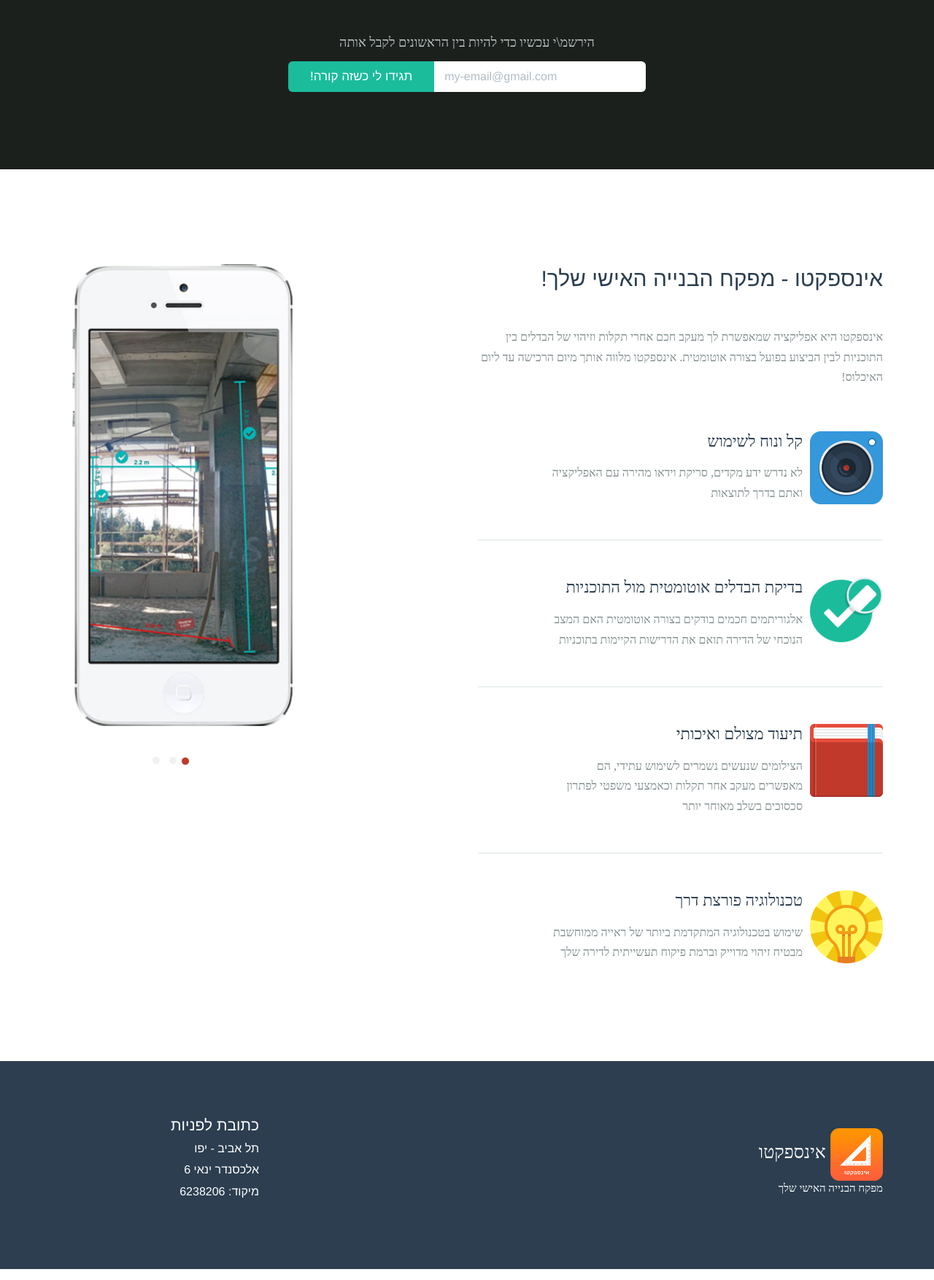
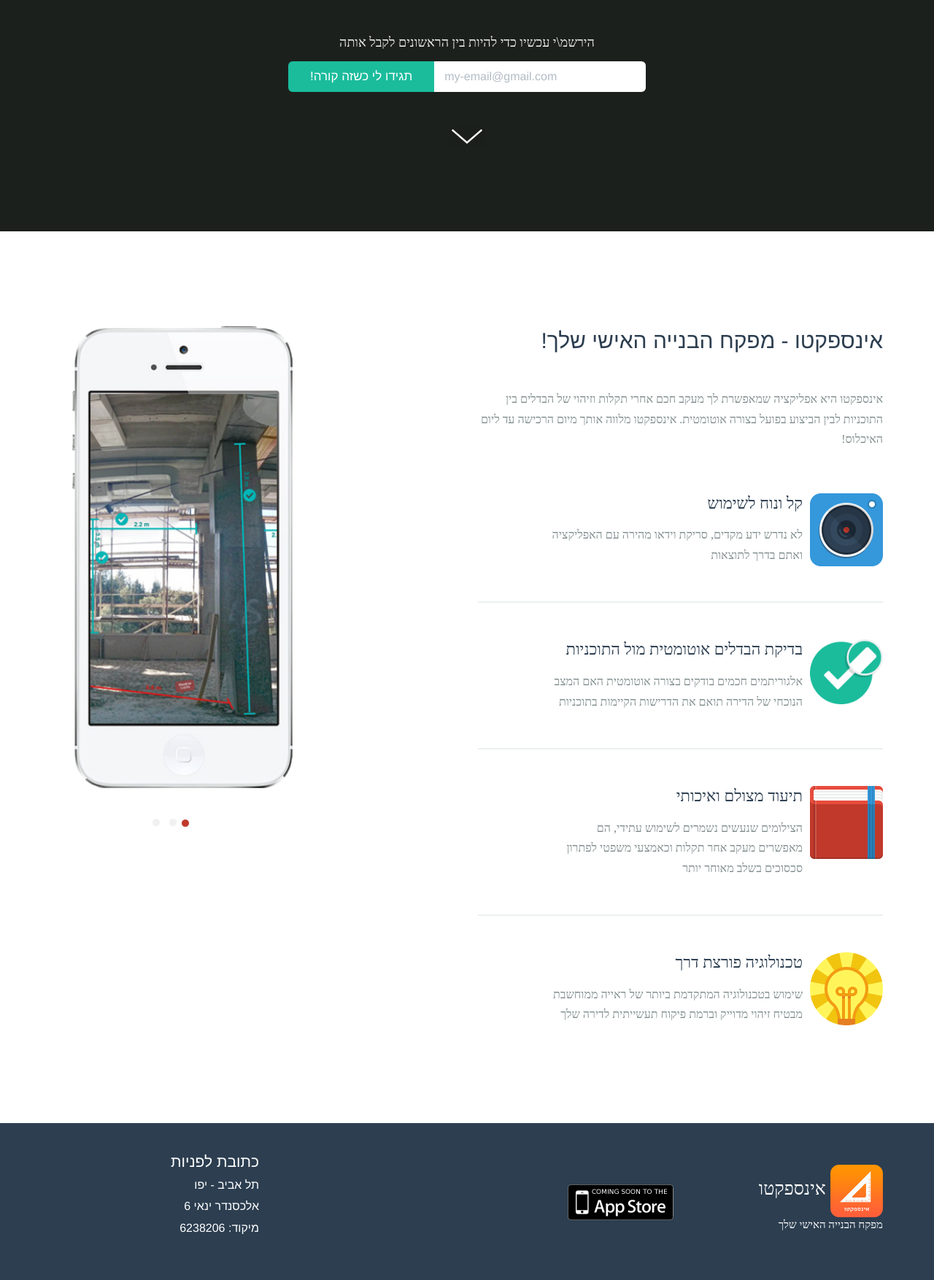
Before and after one commit to eyal0s/Inspecto, a plain HTML site: page index.html in a window 1280 px wide. Shown: the part 471-2225 px from the top of the page at 73% size. Drawn offline with nearby package versions, Linux system fonts and the light colour scheme; a web font is replaced by a local one.

Commit message:
added this fucking cool arrow

```diff
--- a/assets/css/custom.css
+++ b/assets/css/custom.css
@@ -57,7 +57,7 @@
 }
 
 .header-14-sub .background {
-  opacity: 0.4;
+  opacity: 0.6;
 }
 
 .logo {
@@ -89,3 +89,22 @@
   color: blue;
 
 }
+
+.move-to-section-arrow-wrapper .move-to-section-arrow {
+  display: block;
+  background: url("../../images/arrow.png") no-repeat bottom center;
+  height: 30px;
+  width: 50px;
+  margin: 20px auto;
+  cursor: pointer;
+  /*margin-top: 10px;*/
+}
+
+#arrow-container {
+  margin-top: 15px;
+}
+
+.footer-3 {
+  padding-top: 30px;
+  padding-bottom: 30px;
+}
--- a/index.html
+++ b/index.html
@@ -52,7 +52,7 @@
             <div class="row">
               <div class="subscribe-form col-sm-8 col-sm-offset-2">
                 <form>
-                  <p>הירשמ\י עכשיו כדי להיות בין הראשונים לקבל אותה</p>
+                  <p style="color: #EDEFEF;">הירשמ\י עכשיו כדי להיות בין הראשונים לקבל אותה</p>
                   <div class="input-group">
                     <input type="text" class="form-control" id="myForm" name: "email" placeholder="my-email@gmail.com">
                     <span class="input-group-btn">
@@ -70,12 +70,20 @@
               </div>
             </div>
           </div>
+
+        </div>
+        <div class="row" id="arrow-container">
+          <div class="move-to-section-arrow-wrapper">
+            <a class="move-to-section-arrow" href="#arrow-target"></a>
+          </div>
         </div>
       </div>
 
     </section>
 
-    <section class="content-10">
+    <!-- ~~~~~~~~~~ CONTENT STRIP ~~~~~~~~~ -->
+
+    <section id="arrow-target" class="content-10">
       <div class="container">
         <div class="row">
           <div class="col-sm-4 col-sm-offset-2 text-center app-demo">
@@ -123,8 +131,6 @@
                 <h6>תיעוד מצולם ואיכותי</h6>
                 <p>הצילומים שנעשים נשמרים לשימוש עתידי, הם מאפשרים מעקב אחר תקלות וכאמצעי משפטי לפתרון סכסוכים בשלב מאוחר יותר</p>
               </div>
-
-              <!-- TODO: Change icon for a computer vision icon-->
               <div class="box">
                 <img src="startup/common-files/icons/Bulb@2x.png" width="100" height="100" alt="">
                 <h6>טכנולוגיה פורצת דרך</h6>
@@ -142,10 +148,12 @@
         <div class="row v-center">
           <div class="col-sm-3">
             <a class="brand" href="#">
-            <img src="images/Icon-72@2x.png" height="auto" width="72px" /> אינספקטו <p>מפקח הבנייה האישי שלך</p> </a>
+              <img src="images/Icon-72@2x.png" height="auto" width="72px" /> אינספקטו
+              <p>מפקח הבנייה האישי שלך</p>
+            </a>
           </div>
           <div class="col-sm-6">
-            <!-- <a href="#form"> הירשמ\י עכשיו כדי להיות בין הראשונים לקבל אותה</a> -->
+            <img src="images/coming-soon-appstore.png" height="auto" width="150px" />
           </div>
           <div class="col-sm-3">
             <h5>כתובת לפניות</h5>
@@ -179,6 +187,19 @@
   </div>
 
   <script type="text/javascript">
+    $(document).ready(function() {
+      var scrollToSpeed = 800;
+
+      $('.move-to-section-arrow').click(function() {
+        $('html, body').animate({
+          scrollTop: $('#arrow-target').offset().top
+        }, scrollToSpeed);
+        return false;
+      });
+
+    });
+
+
     $(function() {
       $('form').on('submit', function(e) {
         e.preventDefault();
@@ -198,7 +219,8 @@
             },
             error: function() {
               $("#message").text("יוסטון יש לנו בעיה :|");
-            }});
+            }
+          });
 
         } else {
           console.log("shit");;
@@ -207,7 +229,7 @@
         }
         return false;
       });
-    })
+    });
 
     function validateEmail(email) {
       var re = /^(([^<>()[\]\\.,;:\s@"]+(\.[^<>()[\]\\.,;:\s@"]+)*)|(".+"))@((\[[0-9]{1,3}\.[0-9]{1,3}\.[0-9]{1,3}\.[0-9]{1,3}])|(([a-zA-Z\-0-9]+\.)+[a-zA-Z]{2,}))$/;
```
Also changed, not shown: images/arrow.png (added), images/coming-soon-appstore.png (added). Lines whose indentation alone changed are shown as unchanged.
